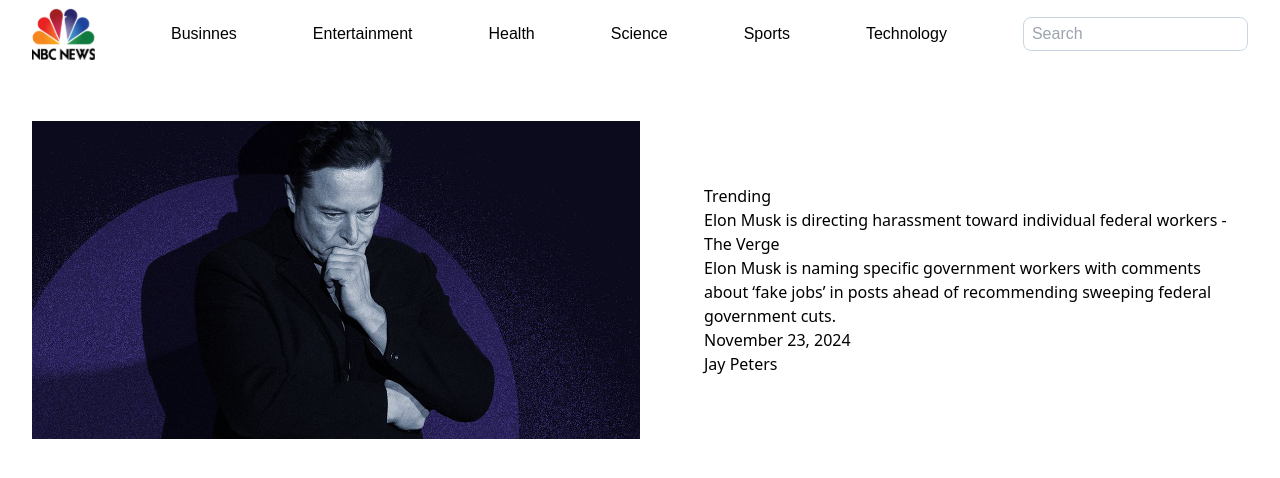
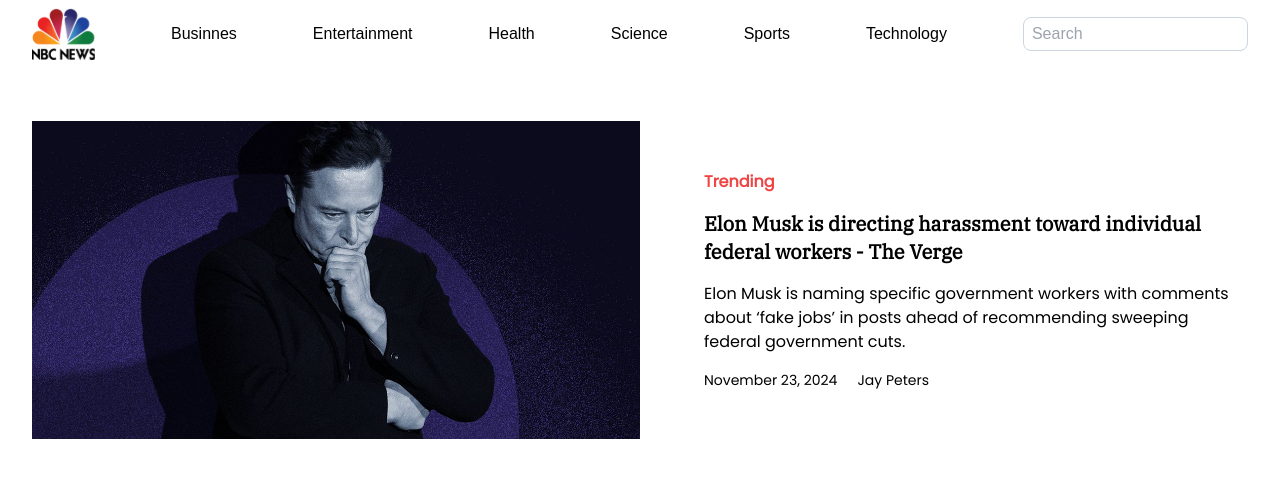
Before and after one commit to Teto-Novala/mockup-portal-news, a Vue app: page / in a window 1280 px wide. Shown: the top 478 px of the page. Built offline with nearby package versions, Linux system fonts and the light colour scheme.

Commit message:
feat: fix trending component

```diff
--- a/src/components/home/Trending.vue
+++ b/src/components/home/Trending.vue
@@ -5,11 +5,11 @@
       :alt="store.data.title"
       class="w-1/2 object-cover object-center"
     />
-    <div class="w-1/2">
-      <h1>Trending</h1>
-      <h2>{{ store.data.title }}</h2>
+    <div class="w-1/2 font-poppins flex flex-col gap-y-4">
+      <h1 class="text-red-500 font-semibold">Trending</h1>
+      <h2 class="font-ibm font-bold text-xl">{{ store.data.title }}</h2>
       <p>{{ store.data.description }}</p>
-      <div>
+      <div class="flex items-center gap-x-5 text-sm">
         <p>{{ store.formattedPublishedAt }}</p>
         <p>{{ store.data.author }}</p>
       </div>
```
